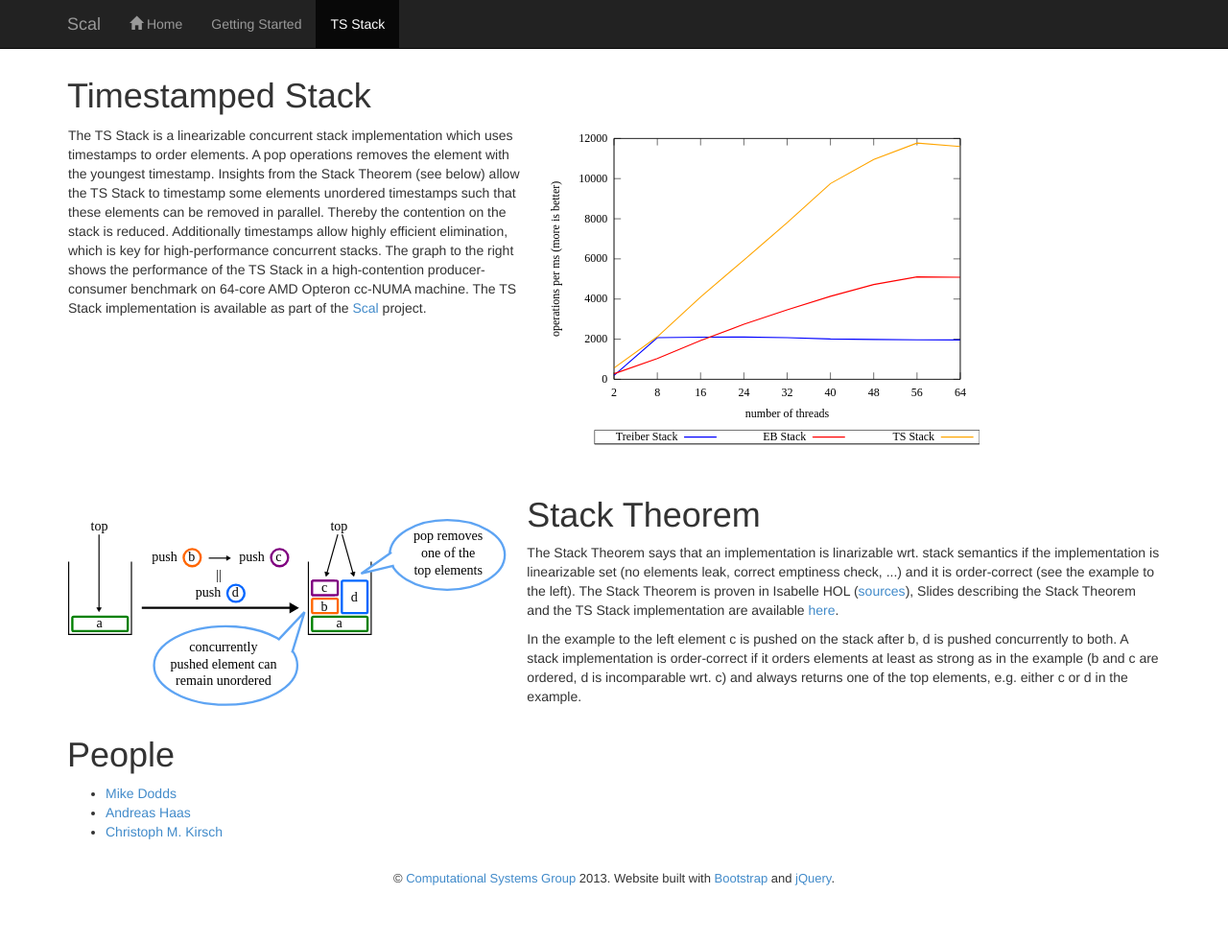
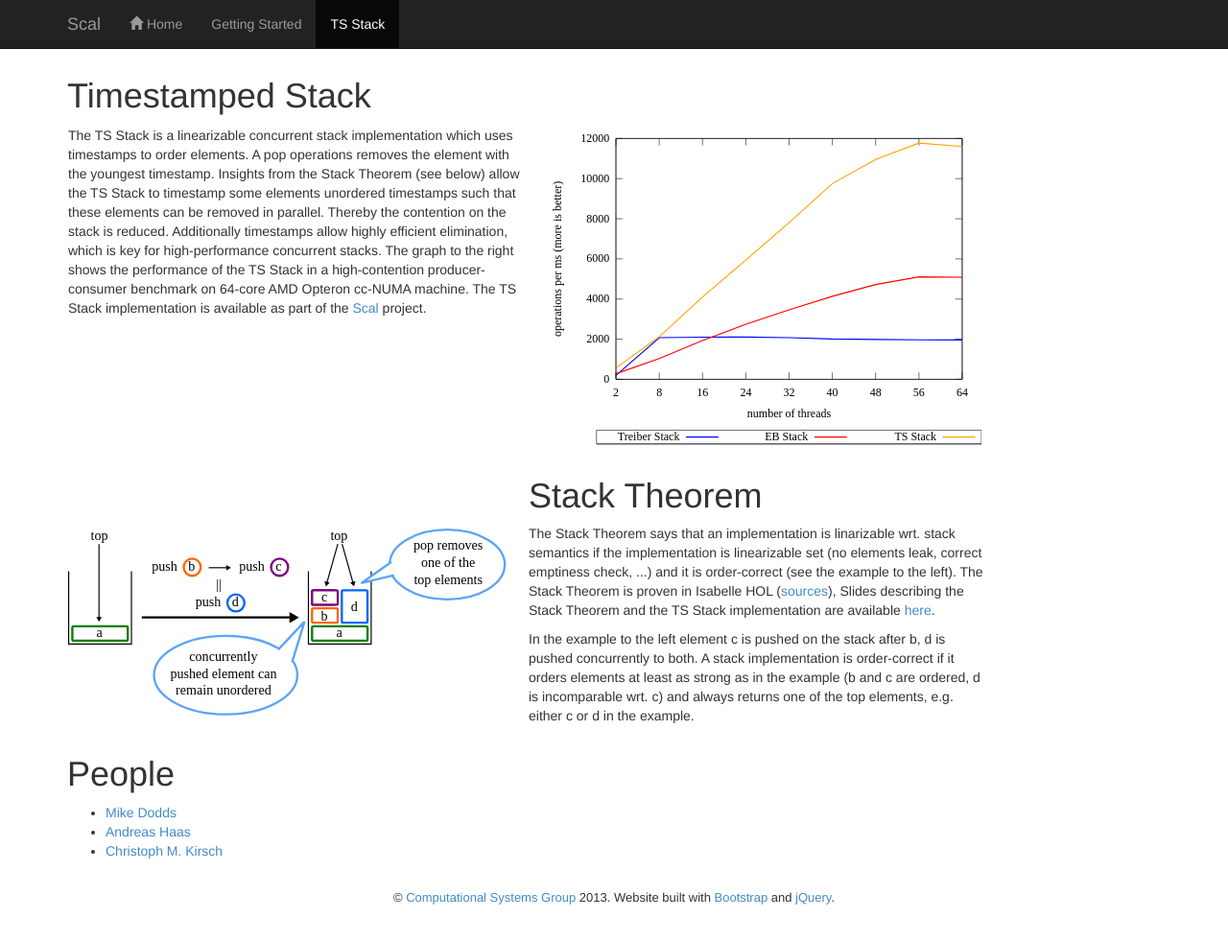
Before and after one commit to cksystemsgroup/scal, a Jekyll site: the page built from tsstack/index.markdown, in a window 1280 px wide and 995 px high. Shown: the top 982 px of the window at 96% size. Built offline with Jekyll 4.4.1, drawn with Linux system fonts in a browser that asks for light colours.

Commit message:
set with of the second column

```diff
--- a/tsstack/index.markdown
+++ b/tsstack/index.markdown
@@ -7,7 +7,7 @@ title: TS Stack
 
 <table>
 <tr>
-<td valign="top" width="410">
+<td valign="top" width="480">
 
 The TS Stack is a linearizable concurrent stack implementation which uses
 timestamps to order elements. A pop operations removes the element with the
@@ -36,8 +36,7 @@ Illustration of order-correctness
 </object>
 
 </td>
-<td>
-<br/>
+<td width="480">
 <h1>Stack Theorem</h1>
 <p>
 The Stack Theorem says that an implementation is linarizable wrt. stack
```
